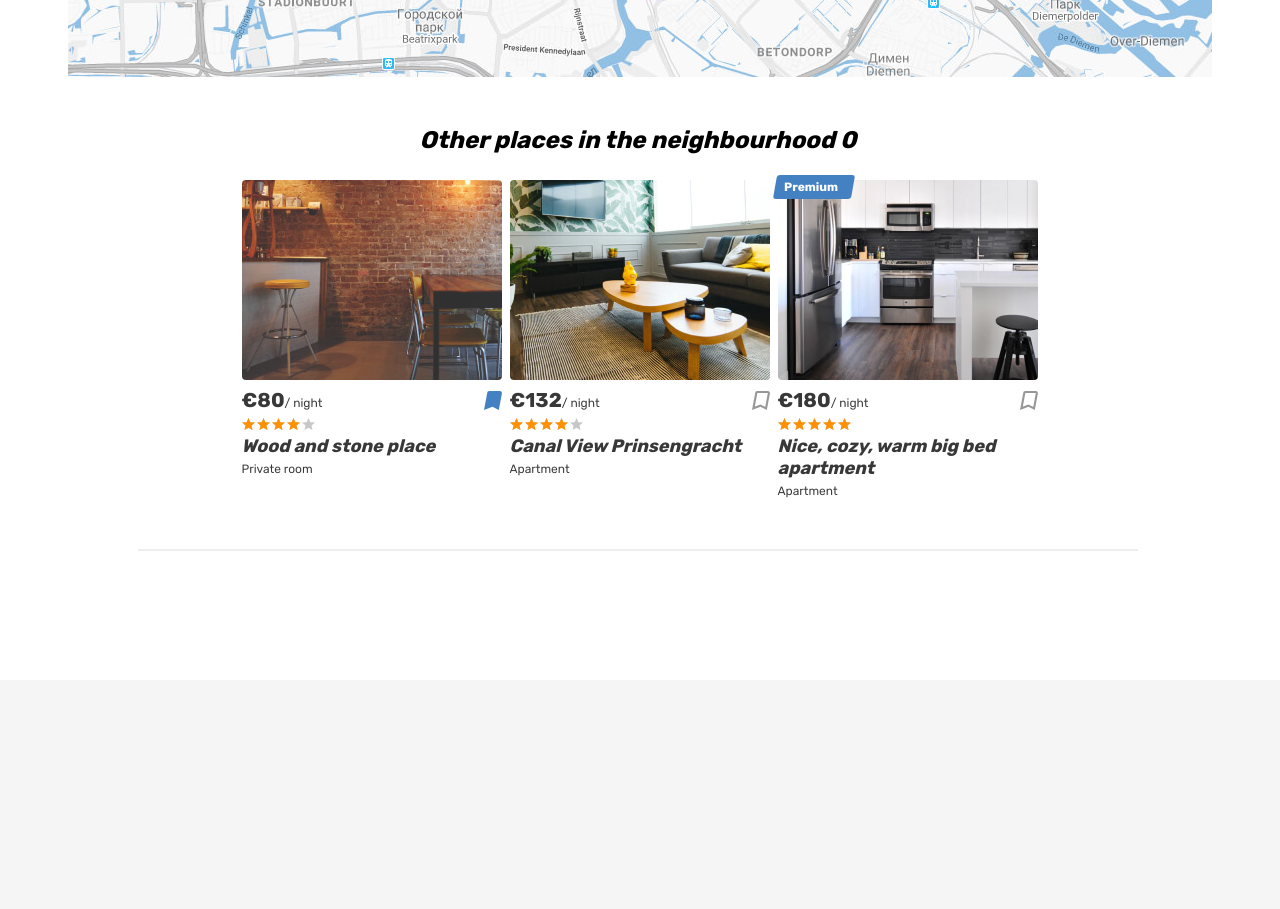
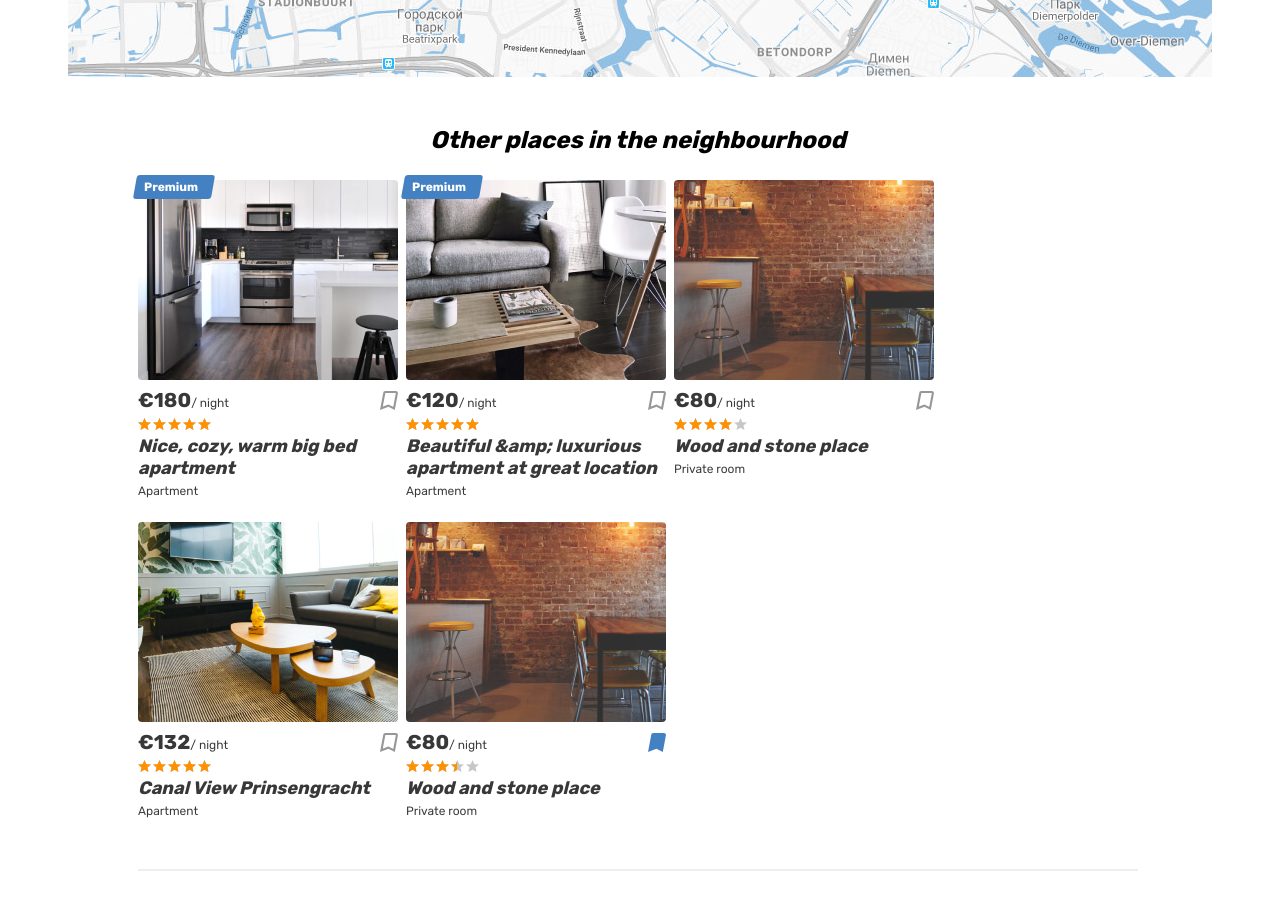
Before and after one commit to htmlacademy-react/449065-six-cities-10, a React (Create React App) app in the folder project/: page /offer/0 in a window 1280 px wide. Shown: the part 2460-3369 px from the top of the page. Before the commit the page ends 3140 px from the top, so only its background shows below. Built offline with nearby package versions, Linux system fonts and the light colour scheme.

Commit message:
удаление разметки предложений из компонента hotel и замена на список list places

```diff
--- a/project/src/pages/hotel/hotel.tsx
+++ b/project/src/pages/hotel/hotel.tsx
@@ -1,7 +1,7 @@
-import { Link } from 'react-router-dom';
 import { useParams } from 'react-router-dom';
 import FormComment from '../../components/formComment/formComment';
 import Header from '../../components/header/header';
+import PlaceList from '../../components/placeList/placeList';
 import { Offer } from '../../types/offer';
 
 type HotelProps = {
@@ -200,152 +200,10 @@ function Hotel({offers}: HotelProps): JSX.Element {
         <div className="container">
           <section className="near-places places">
             <h2 className="near-places__title">
-              Other places in the neighbourhood {id}
+              Other places in the neighbourhood
             </h2>
             <div className="near-places__list places__list">
-              <article className="near-places__card place-card">
-                <div className="near-places__image-wrapper place-card__image-wrapper">
-                  <Link to={'/'}>
-                    <img
-                      className="place-card__image"
-                      src="img/room.jpg"
-                      width="260"
-                      height="200"
-                      alt="Place image"
-                    />
-                  </Link>
-                </div>
-                <div className="place-card__info">
-                  <div className="place-card__price-wrapper">
-                    <div className="place-card__price">
-                      <b className="place-card__price-value">&euro;80</b>
-                      <span className="place-card__price-text">
-                        &#47;&nbsp;night
-                      </span>
-                    </div>
-                    <button
-                      className="place-card__bookmark-button place-card__bookmark-button--active button"
-                      type="button"
-                    >
-                      <svg
-                        className="place-card__bookmark-icon"
-                        width="18"
-                        height="19"
-                      >
-                        <use xlinkHref="#icon-bookmark"></use>
-                      </svg>
-                      <span className="visually-hidden">In bookmarks</span>
-                    </button>
-                  </div>
-                  <div className="place-card__rating rating">
-                    <div className="place-card__stars rating__stars">
-                      <span style={{ width: '80%' }}></span>
-                      <span className="visually-hidden">Rating</span>
-                    </div>
-                  </div>
-                  <h2 className="place-card__name">
-                    <Link to={'/'}>Wood and stone place</Link>
-                  </h2>
-                  <p className="place-card__type">Private room</p>
-                </div>
-              </article>
-
-              <article className="near-places__card place-card">
-                <div className="near-places__image-wrapper place-card__image-wrapper">
-                  <Link to={'/'}>
-                    <img
-                      className="place-card__image"
-                      src="img/apartment-02.jpg"
-                      width="260"
-                      height="200"
-                      alt="Place image"
-                    />
-                  </Link>
-                </div>
-                <div className="place-card__info">
-                  <div className="place-card__price-wrapper">
-                    <div className="place-card__price">
-                      <b className="place-card__price-value">&euro;132</b>
-                      <span className="place-card__price-text">
-                        &#47;&nbsp;night
-                      </span>
-                    </div>
-                    <button
-                      className="place-card__bookmark-button button"
-                      type="button"
-                    >
-                      <svg
-                        className="place-card__bookmark-icon"
-                        width="18"
-                        height="19"
-                      >
-                        <use xlinkHref="#icon-bookmark"></use>
-                      </svg>
-                      <span className="visually-hidden">To bookmarks</span>
-                    </button>
-                  </div>
-                  <div className="place-card__rating rating">
-                    <div className="place-card__stars rating__stars">
-                      <span style={{ width: '80%' }}></span>
-                      <span className="visually-hidden">Rating</span>
-                    </div>
-                  </div>
-                  <h2 className="place-card__name">
-                    <Link to={'/'}>Canal View Prinsengracht</Link>
-                  </h2>
-                  <p className="place-card__type">Apartment</p>
-                </div>
-              </article>
-
-              <article className="near-places__card place-card">
-                <div className="place-card__mark">
-                  <span>Premium</span>
-                </div>
-                <div className="near-places__image-wrapper place-card__image-wrapper">
-                  <Link to={'/'}>
-                    <img
-                      className="place-card__image"
-                      src="img/apartment-03.jpg"
-                      width="260"
-                      height="200"
-                      alt="Place image"
-                    />
-                  </Link>
-                </div>
-                <div className="place-card__info">
-                  <div className="place-card__price-wrapper">
-                    <div className="place-card__price">
-                      <b className="place-card__price-value">&euro;180</b>
-                      <span className="place-card__price-text">
-                        &#47;&nbsp;night
-                      </span>
-                    </div>
-                    <button
-                      className="place-card__bookmark-button button"
-                      type="button"
-                    >
-                      <svg
-                        className="place-card__bookmark-icon"
-                        width="18"
-                        height="19"
-                      >
-                        <use xlinkHref="#icon-bookmark"></use>
-                      </svg>
-                      <span className="visually-hidden">To bookmarks</span>
-                    </button>
-                  </div>
-                  <div className="place-card__rating rating">
-                    <div className="place-card__stars rating__stars">
-                      <span style={{ width: '100%' }}></span>
-                      <span className="visually-hidden">Rating</span>
-                    </div>
-                  </div>
-                  <h2 className="place-card__name">
-                    <Link to={'/'}>Nice, cozy, warm big bed apartment</Link>
-                  </h2>
-                  <p className="place-card__type">Apartment</p>
-                </div>
-              </article>
+              <PlaceList offers={offers} />
             </div>
           </section>
         </div>
```
